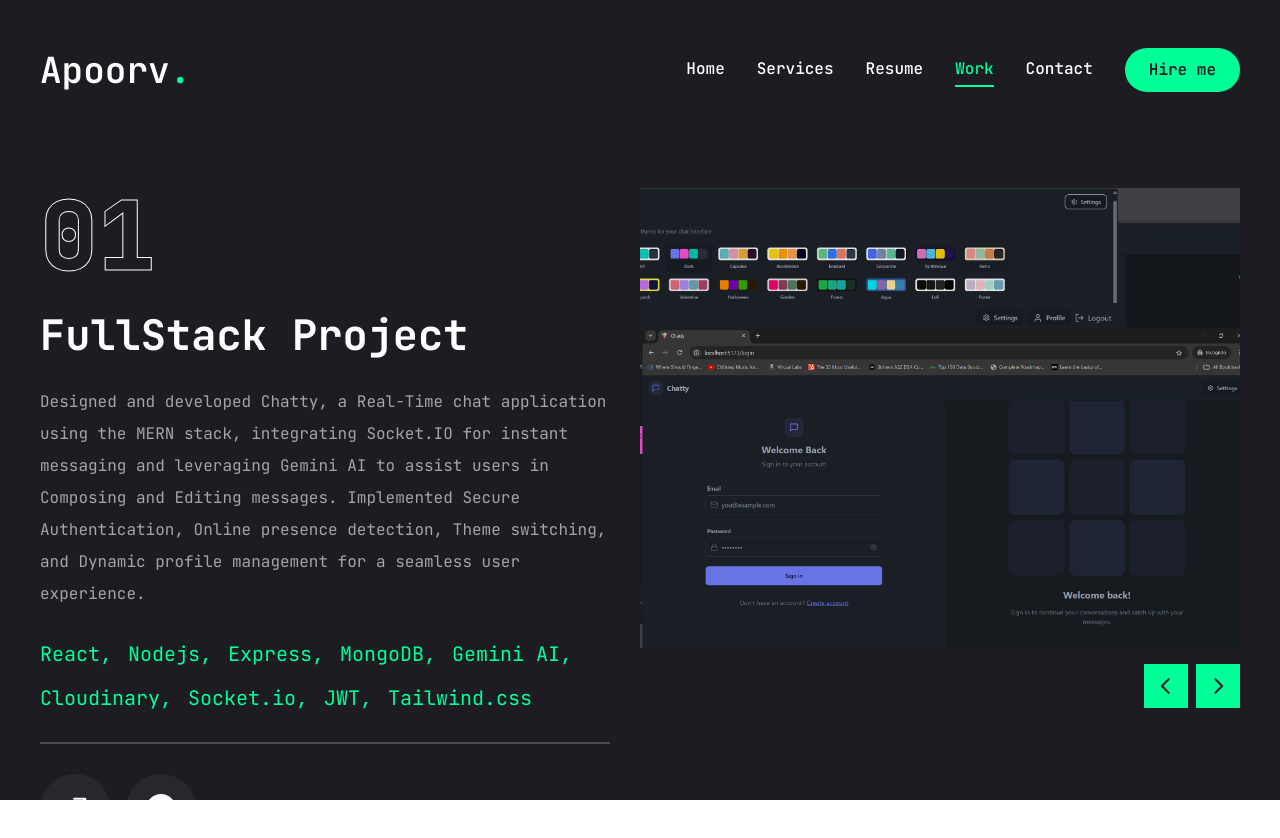
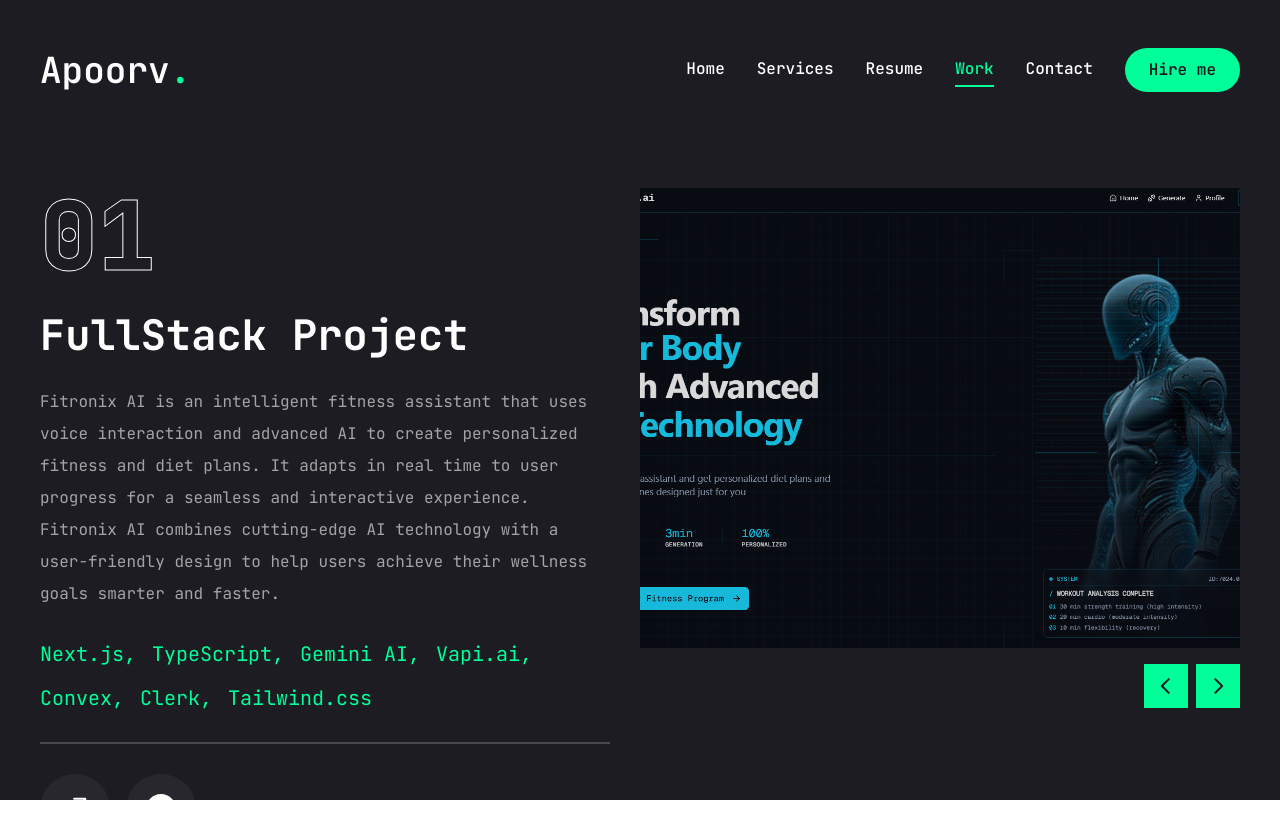
Before and after one commit to apoorv654123/Portfolio, a Next.js app: page /work in a window 1280 px wide. Shown: the top 838 px of the page. Built offline with nearby package versions, Linux system fonts and the light colour scheme.

Commit message:
added a new project in my work

```diff
--- a/app/work/page.jsx
+++ b/app/work/page.jsx
@@ -21,6 +21,25 @@ const projects = [
   {
     num: "01",
     category: "FullStack",
+    title: "Fitronix AI",
+    description:
+      "Fitronix AI is an intelligent fitness assistant that uses voice interaction and advanced AI to create personalized fitness and diet plans. It adapts in real time to user progress for a seamless and interactive experience. Fitronix AI combines cutting-edge AI technology with a user-friendly design to help users achieve their wellness goals smarter and faster.",
+    stack: [
+      { name: "Next.js" },
+      { name: "TypeScript" },
+      { name: "Gemini AI" },
+      { name: "Vapi.ai" },
+      { name: "Convex" },
+      { name: "Clerk" },
+      { name: "Tailwind.css" },
+    ],
+    image: "/assets/work/FitronixAI.png",
+    live: "https://www.linkedin.com/posts/apoorv654123_ai-fitnesstech-nextjs-activity-7365379106210787329-bRtm?utm_source=share&utm_medium=member_desktop&rcm=ACoAADfHruAB4KMlRbUrw8edoTEKLOkrzCTwe3o",
+    github: "https://github.com/apoorv654123/FitronixAI",
+  },
+  {
+    num: "02",
+    category: "FullStack",
     title: "Chatty",
     description:
       "Designed and developed Chatty, a Real-Time chat application using the MERN stack, integrating Socket.IO for instant messaging and leveraging Gemini AI to assist users in Composing and Editing messages. Implemented Secure Authentication, Online presence detection, Theme switching, and Dynamic profile management for a seamless user experience.",
@@ -40,7 +59,7 @@ const projects = [
     github: "https://github.com/apoorv654123/Chatty",
   },
   {
-    num: "02",
+    num: "03",
     category: "fullstack",
     title: "PassMAN",
     description:
@@ -58,7 +77,7 @@ const projects = [
     github: "https://github.com/apoorv654123/PassMan",
   },
   {
-    num: "03",
+    num: "04",
     category: "fullstack",
     title: "RaposStore",
     description:
@@ -77,7 +96,7 @@ const projects = [
     github: "https://github.com/apoorv654123/RaposStore",
   },
   {
-    num: "04",
+    num: "05",
     category: "fullstack",
     title: "BlogHERE",
     description:
@@ -95,21 +114,28 @@ const projects = [
     github: "https://github.com/apoorv654123/BlogApp",
   },
   {
-    num: "05",
+    num: "06",
     category: "frontend",
     title: "Snake Game",
-    description:"Developed a dynamic Snake game using HTML, CSS, and JavaScript. Engineered smooth keyboard controls, integrated real-time score tracking, and implemented engaging sound effects. Optimized for responsive design and interactive gameplay.",
+    description:
+      "Developed a dynamic Snake game using HTML, CSS, and JavaScript. Engineered smooth keyboard controls, integrated real-time score tracking, and implemented engaging sound effects. Optimized for responsive design and interactive gameplay.",
     stack: [{ name: "HTML 5" }, { name: "CSS 3" }, { name: "Javascript" }],
     image: "/assets/work/SnakeGame.png",
     live: "https://www.linkedin.com/posts/apoorv654123_webdevelopment-gamedev-html-activity-7210311910498402305-nE4j?utm_source=share&utm_medium=member_desktop&rcm=ACoAADfHruAB4KMlRbUrw8edoTEKLOkrzCTwe3o",
     github: "https://github.com/apoorv654123/SnakeGame",
   },
   {
-    num: "06",
+    num: "07",
     category: "frontend",
     title: "Weather App",
-    description:"Weather App empowers users to instantly retrieve real-time weather data by city name. Leveraging the OpenWeatherMap API, it dynamically displays temperature, weather conditions, wind speed, and humidity in a clean, responsive interface. Designed with React, the app streamlines user interaction and ensures a seamless experience across devices.",
-    stack: [{ name: "React" }, { name: "HTML 5" }, { name: "CSS 3" }, { name: "Javascript" }],
+    description:
+      "Weather App empowers users to instantly retrieve real-time weather data by city name. Leveraging the OpenWeatherMap API, it dynamically displays temperature, weather conditions, wind speed, and humidity in a clean, responsive interface. Designed with React, the app streamlines user interaction and ensures a seamless experience across devices.",
+    stack: [
+      { name: "React" },
+      { name: "HTML 5" },
+      { name: "CSS 3" },
+      { name: "Javascript" },
+    ],
     image: "/assets/work/WeatherApp.png",
     live: "https://www.linkedin.com/posts/apoorv654123_webdevelopment-frontend-react-activity-7210352545767018496-7wC3?utm_source=share&utm_medium=member_desktop&rcm=ACoAADfHruAB4KMlRbUrw8edoTEKLOkrzCTwe3o",
     github: "https://github.com/apoorv654123/WeatherApp",
```
Also changed, not shown: public/assets/work/FitronixAI.png (added).
